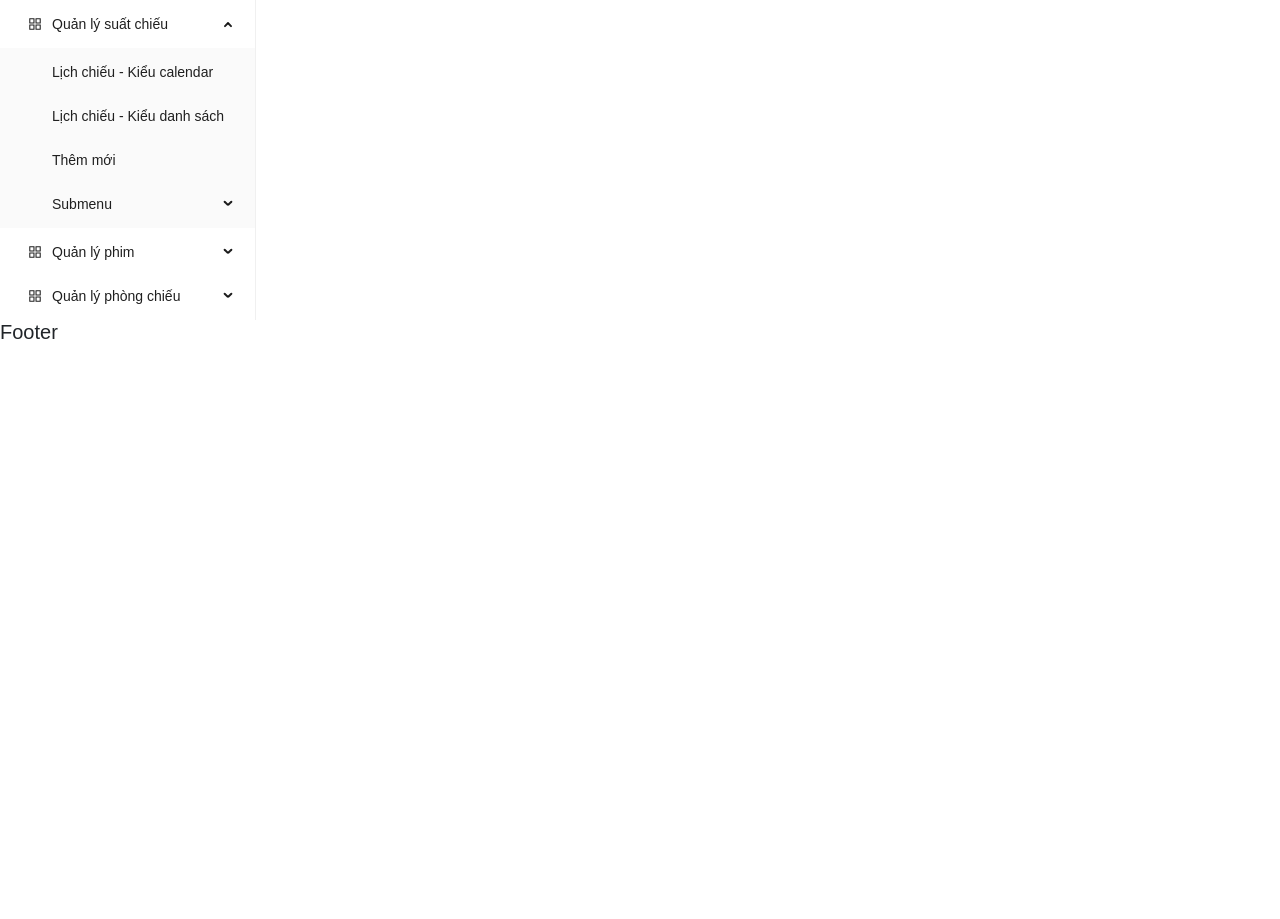
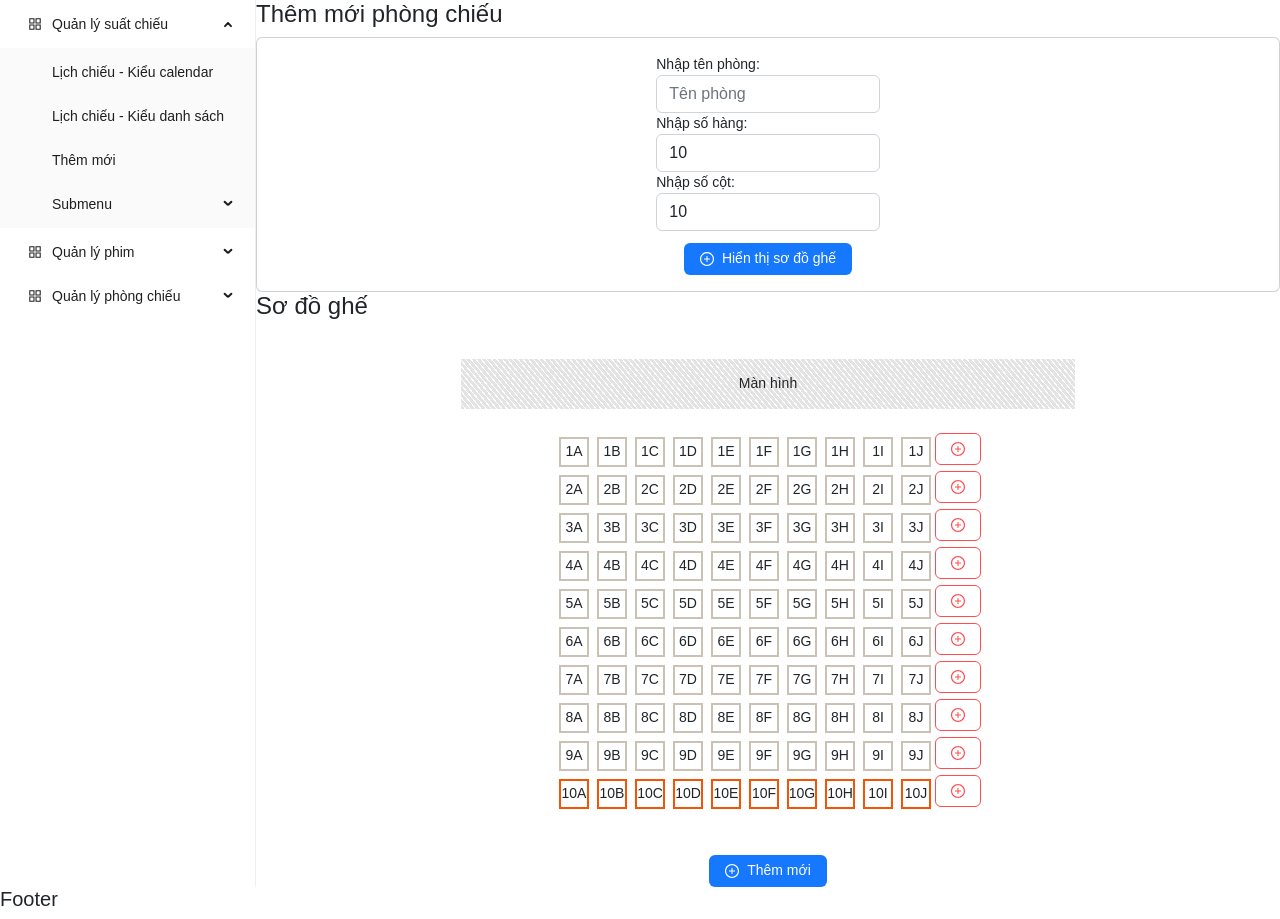
Before and after one commit to mephim/mephim-FE-React, a React (Create React App) app: page /admin/add-room in a window 1280 px wide. Before the commit the page ends 800 px from the top, so only its background shows below. Built offline with nearby package versions, Linux system fonts and the light colour scheme; a web font is replaced by a local one.

Commit message:
update UI add room

```diff
--- a/src/components/BaseRoute/admin-route.tsx
+++ b/src/components/BaseRoute/admin-route.tsx
@@ -8,6 +8,7 @@ import AddNewMovie from '../../pages/Admin/Movie/AddNew';
 import List2 from '../../pages/Admin/Show/List2';
 import ListMovie from '../../pages/Movie/ListMovie';
 import ListRoom from '../../pages/Admin/Room';
+import AddRoom from '../../pages/Admin/Room/AddNew';
 
 function AdminRoute() {
     return (
@@ -22,6 +23,7 @@ function AdminRoute() {
                         <Route path="list-movie" element={<ListMovie />} />
                         <Route path="add-movie" element={<AddNewMovie />} />
                         <Route path="list-room" element={<ListRoom />} />
+                        <Route path="add-room" element={<AddRoom />} />
                     </Routes>
                 </div>
             </div>
--- a/src/components/commons/Sidebar.tsx
+++ b/src/components/commons/Sidebar.tsx
@@ -36,7 +36,7 @@ const items: MenuProps['items'] = [
         getItem('Submenu', 'sub321', null, [getItem('Option 7', 'sub2sub1'), getItem('Option 8', 'sub2sub2')]),
     ]),
 
-    getItem('Quản lý phòng chiếu', 'sub3', <AppstoreOutlined />, [
+    getItem('Quản lý phòng chiếu', 'sub3214', <AppstoreOutlined />, [
         getItem('Thêm mới phòng chiếu', 'add-room'),
         getItem('Danh sách phòng chiếu', 'list-room'),
     ]),
--- /dev/null
+++ b/src/pages/Admin/Room/AddNew/index.tsx
@@ -0,0 +1,124 @@
+import Card from 'react-bootstrap/Card';
+import { Space, Table, Tag, Button } from 'antd';
+import { DeleteOutlined, EditOutlined, PlusCircleOutlined } from '@ant-design/icons';
+import './style.css';
+import React, { useEffect, useRef, useState } from 'react';
+import { log } from 'util';
+
+function AddRoom() {
+    const [withRoom, setWidthRoom] = useState<number>(10);
+    const [heightRoom, setHeightRoom] = useState<number>(10);
+    const [rowVIP, setRowVIP] = useState<number[]>([9]);
+    const seatColumn = ['A', 'B', 'C', 'D', 'E', 'F', 'G', 'H', 'I', 'J', 'K', 'L', 'M', 'N', 'O'];
+    const seatRow = [1, 2, 3, 4, 5, 6, 7, 8, 9, 10, 11, 12, 13, 14, 15];
+    const [rowArrayList, setRowArrayList] = useState<any>();
+
+    console.log('RowVip: ', rowVIP);
+
+    const withRoomRef = useRef<HTMLInputElement>(null);
+    const heightRoomRef = useRef<HTMLInputElement>(null);
+
+    useEffect(() => {
+
+        const rowArrays = [];
+
+        for (let i = 0; i < heightRoom; i++) {
+            let seatsOnRow = [];
+            for (let j = 0; j < withRoom; j++) {
+                seatsOnRow.push({ row: seatRow[i], column: seatColumn[j] });
+            }
+            rowArrays.push(seatsOnRow);
+        }
+
+        setRowArrayList(rowArrays);
+        console.log('Seat map: ', rowArrays);
+    }, [withRoom, heightRoom]);
+
+    const displaySeatMap = () => {
+        console.log('Width: ', withRoomRef?.current?.value);
+        setWidthRoom(Number(withRoomRef?.current?.value));
+        setHeightRoom(Number(heightRoomRef?.current?.value));
+        setRowVIP([]);
+    };
+
+    const toggleRowVip = (rowIndex: number) => {
+        const indexDel = rowVIP.indexOf(rowIndex);
+        console.log('Index delete: ', indexDel);
+        if (indexDel >= 0) {
+            const cloneArr = [...rowVIP];
+            cloneArr.splice(indexDel, 1);
+            setRowVIP(cloneArr);
+        } else {
+            setRowVIP([...rowVIP, rowIndex]);
+            rowVIP.push(rowIndex);
+        }
+    };
+
+    const addNewRoom = () => {
+
+    };
+
+    return <div>
+        <h4>Thêm mới phòng chiếu</h4>
+        <Card className='d-flex align-items-center justify-content-center'>
+            <Card.Body className='w-25'>
+                <span>Nhập tên phòng: </span>
+                <input type='text' className='form-control' ref={withRoomRef} placeholder={'Tên phòng'} />
+                <span>Nhập số hàng: </span>
+                <input type='number' className='form-control' ref={withRoomRef} defaultValue={10} />
+                <span>Nhập số cột: </span>
+                <input type='number' className='form-control' ref={heightRoomRef} defaultValue={10} />
+                <div className='d-flex align-items-center justify-content-center mt-12'>
+                    <Button type='primary' className='d-flex align-items-center justify-content-center'
+                            onClick={() => {
+                                displaySeatMap();
+                            }}><PlusCircleOutlined />Hiển thị sơ đồ ghế</Button>
+                </div>
+
+            </Card.Body>
+        </Card>
+
+        <div>
+            <h4>Sơ đồ ghế</h4>
+            <div className='seat-generate d-flex align-items-center justify-content-center flex-column'>
+                <div className='screen'>
+                    <span>Màn hình</span>
+                </div>
+                <div className='list-seat mt-24'>
+                    {rowArrayList?.map((rowArray: any, rowIndex: number) => (
+                        <div
+                            className='seat-row'
+                            key={rowIndex}
+                        >
+                            {rowArray.map((seat: any, seatRowIndex: number) => (
+                                <div
+                                    key={seatRowIndex}
+                                    className={`seat-item ${
+                                        rowVIP.includes(rowIndex) ? 'vip' : ''
+                                    }`}
+                                >
+                                    <span>{seat.row + seat.column}</span>
+                                </div>
+                            ))}
+
+                            <Button type='primary' danger ghost
+                                    className='d-inline-flex align-items-center justify-content-center'
+                                    onClick={() => {
+                                        toggleRowVip(rowIndex);
+                                    }}><PlusCircleOutlined /></Button>
+                        </div>
+                    ))}
+                </div>
+            </div>
+            <div className='d-flex align-items-center justify-content-center mt-12'>
+                <Button type='primary' className='d-flex align-items-center justify-content-center'
+                        onClick={() => {
+                            addNewRoom();
+                        }}><PlusCircleOutlined />Thêm mới</Button>
+            </div>
+        </div>
+
+    </div>;
+}
+
+export default AddRoom;
--- /dev/null
+++ b/src/pages/Admin/Room/AddNew/style.css
@@ -0,0 +1,87 @@
+.seat-generate {
+    padding: 30px 0;
+}
+
+.seat-generate .screen {
+    display: flex;
+    align-items: center;
+    justify-content: center;
+    width: 60%;
+    height: 50px;
+    background-image: repeating-linear-gradient(50deg, #E3E3E3 0px, #E3E3E3 3px,
+    transparent 3px, transparent 4px, #E3E3E3 0px);
+}
+
+.seat-generate .choose-seat {
+    display: flex;
+    flex-direction: column;
+    align-items: center;
+    justify-content: center;
+}
+
+.seat-generate .seat-item.isBooking {
+    background-color: #6E84A3;
+}
+
+.seat-generate .seat-item {
+    width: 30px;
+    height: 30px;
+    display: inline-flex;
+    align-items: center;
+    justify-content: center;
+    border: 2px solid #c9c2b5;
+    cursor: pointer;
+    margin: 4px;
+}
+
+.seat-generate .seat-item.vip {
+    border: 2px solid var(--primary-color);
+}
+
+.seat-generate .seat-item.choosing {
+    background-color: var(--primary-color);
+    color: #ffffff;
+    box-shadow: 0 0 11px var(--primary-color);
+    border: 2px solid var(--primary-color);
+}
+
+.seat-generate .choose-seat {
+    border-right: 1px solid #c9c2b5;
+}
+
+.seat-generate .movie-image img {
+    width: 195px;
+}
+
+.seat-generate .movie-description > div {
+    margin-top: 8px;
+}
+
+.seat-generate .movie-description span {
+    color: #666;
+    font-weight: 400;
+}
+
+.seat-generate .list-seat-selected span {
+    display: inline-flex;
+    align-items: center;
+    justify-content: center;
+    padding: 4px 16px;
+    border: 1px solid #d3d3d3;
+    margin: 2px;
+}
+
+.seat-generate .nextBtn {
+    padding: 5px 10px;
+    border-radius: 10px;
+    border: 2px solid var(--primary-color);
+    background-color: #fff;
+    color: var(--primary-color);
+    font-weight: 600;
+}
+
+.seat-generate .nextBtn:hover {
+    border: 2px solid var(--primary-color);
+    background-color: var(--primary-color);
+    color: #ffffff;
+}
--- a/src/pages/Admin/Room/index.tsx
+++ b/src/pages/Admin/Room/index.tsx
@@ -1,11 +1,14 @@
 import { useEffect, useState } from 'react';
 import { IRoomResponse } from '../../../shared/model/response/IRoomResponse';
 import { findAllRoom } from '../../../apis/room.api';
-import { Space, Table, Tag } from 'antd';
-import { DeleteOutlined, EditOutlined } from '@ant-design/icons';
+import { Space, Table, Tag, Button } from 'antd';
+import { DeleteOutlined, EditOutlined, PlusCircleOutlined } from '@ant-design/icons';
+import { useNavigate } from 'react-router-dom';
+
 const { Column, ColumnGroup } = Table;
 
 function ListRoom() {
+    const navigate = useNavigate();
     const [listRoom, setListRoom] = useState<IRoomResponse[]>([]);
     console.log('---list room: ', listRoom);
     useEffect(() => {
@@ -13,32 +16,45 @@ function ListRoom() {
             .then((res) => setListRoom(res.data.data))
             .catch((err) => console.log(err));
     }, []);
+
+    const goToRoomDetail = (roomId: number) => {
+
+    };
+
+    const goToAddRoomPage = () => {
+        navigate('/admin/add-room')
+    };
+
     return (
-        <div>
-            <h4>Danh sách phòng chiếu</h4>
+        <div className='p-2'>
+            <div className='d-flex align-items-center justify-content-between'>
+                <h4>Danh sách phòng chiếu</h4>
+                <Button type='primary' className='d-flex align-items-center justify-content-center'
+                        onClick={() => goToAddRoomPage()}><PlusCircleOutlined />Thêm mới phòng chiếu</Button>
+            </div>
             <div>
                 <Table dataSource={listRoom}>
-                    <Column title="ID room" dataIndex="roomId" key="roomId" />
-                    <Column title="Tên phòng chiếu" dataIndex="roomName" key="roomName" />
-                    <Column title="Chiều dài" dataIndex="totalRow" key="totalRow" />
-                    <Column title="Chiều rộng" dataIndex="totalColumn" key="totalColumn" />
+                    <Column title='ID room' dataIndex='roomId' key='roomId' />
+                    <Column title='Tên phòng chiếu' dataIndex='roomName' key='roomName' />
+                    <Column title='Chiều dài' dataIndex='totalRow' key='totalRow' />
+                    <Column title='Chiều rộng' dataIndex='totalColumn' key='totalColumn' />
                     <Column
-                        title="Trạng thái"
-                        dataIndex="isEnable"
-                        key="isEnable"
+                        title='Trạng thái'
+                        dataIndex='isEnable'
+                        key='isEnable'
                         render={(isEnable: boolean) => (
                             <>
-                                {isEnable && <Tag color="geekblue">Open</Tag>}
-                                {!isEnable && <Tag color="red">Close</Tag>}
+                                {isEnable && <Tag color='geekblue'>Open</Tag>}
+                                {!isEnable && <Tag color='red'>Close</Tag>}
                             </>
                         )}
                     />
                     <Column
-                        title="Action"
-                        key="action"
+                        title='Action'
+                        key='action'
                         render={(_: any, record: IRoomResponse) => (
-                            <Space size="middle">
-                                <a>
+                            <Space size='middle'>
+                                <a onClick={() => goToRoomDetail(record.roomId)}>
                                     <EditOutlined />
                                 </a>
                                 <a>
--- a/src/pages/Movie/MovieDetail/index.tsx
+++ b/src/pages/Movie/MovieDetail/index.tsx
@@ -21,7 +21,8 @@ import { toast } from 'react-toastify';
 
 function MovieDetail() {
     const params = useParams();
-    console.log(params.id);
+    console.log('ID', params);
+    console.log('ID', params.id);
 
     const currentUser = parseJwt(window.localStorage.getItem('access_token') + '')?.sub || null;
     const [movie, setMovie] = useState<IMovie>();
```
Also changed, not shown: src/pages/Admin/Room/List/index.tsx (added, +7 -0 lines).
